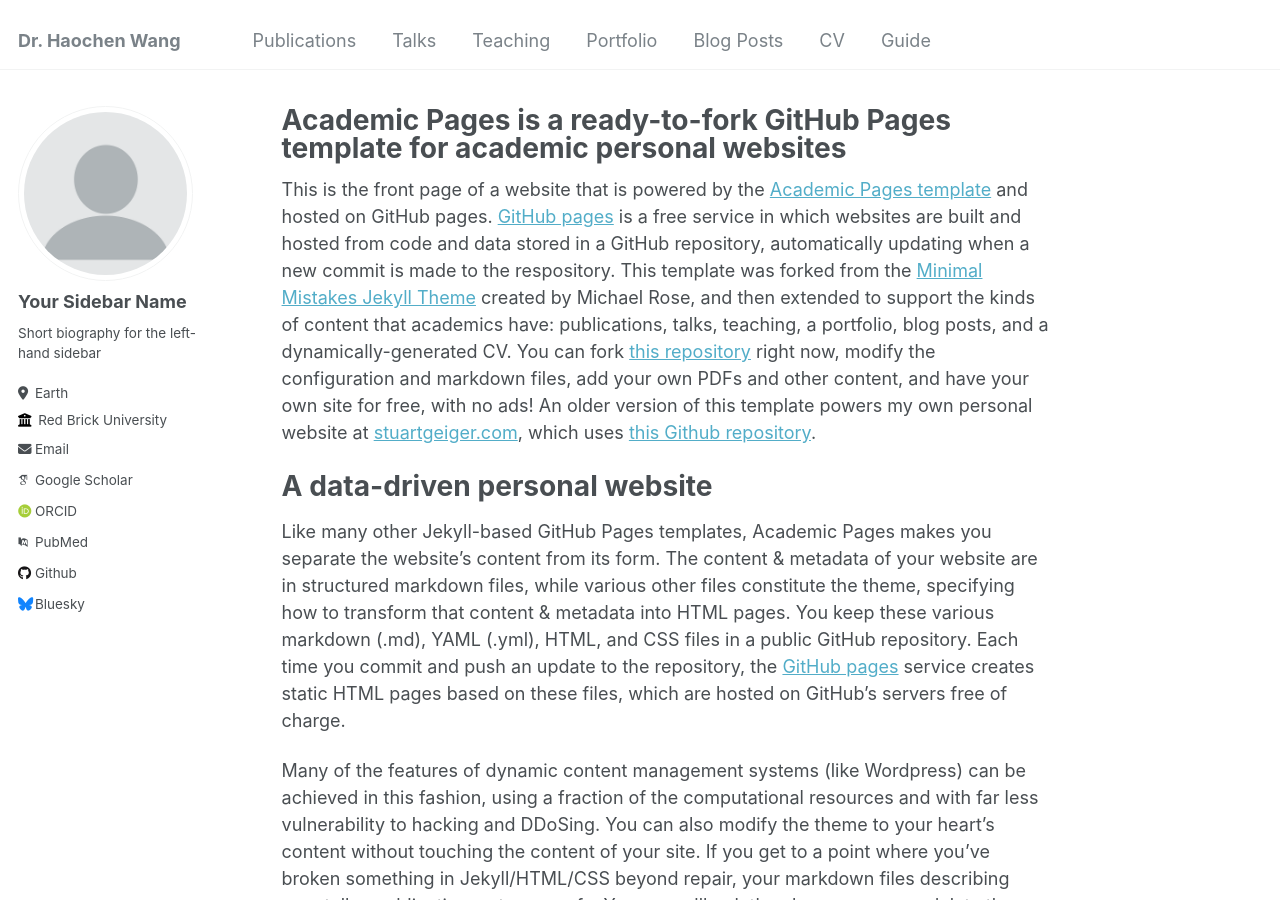
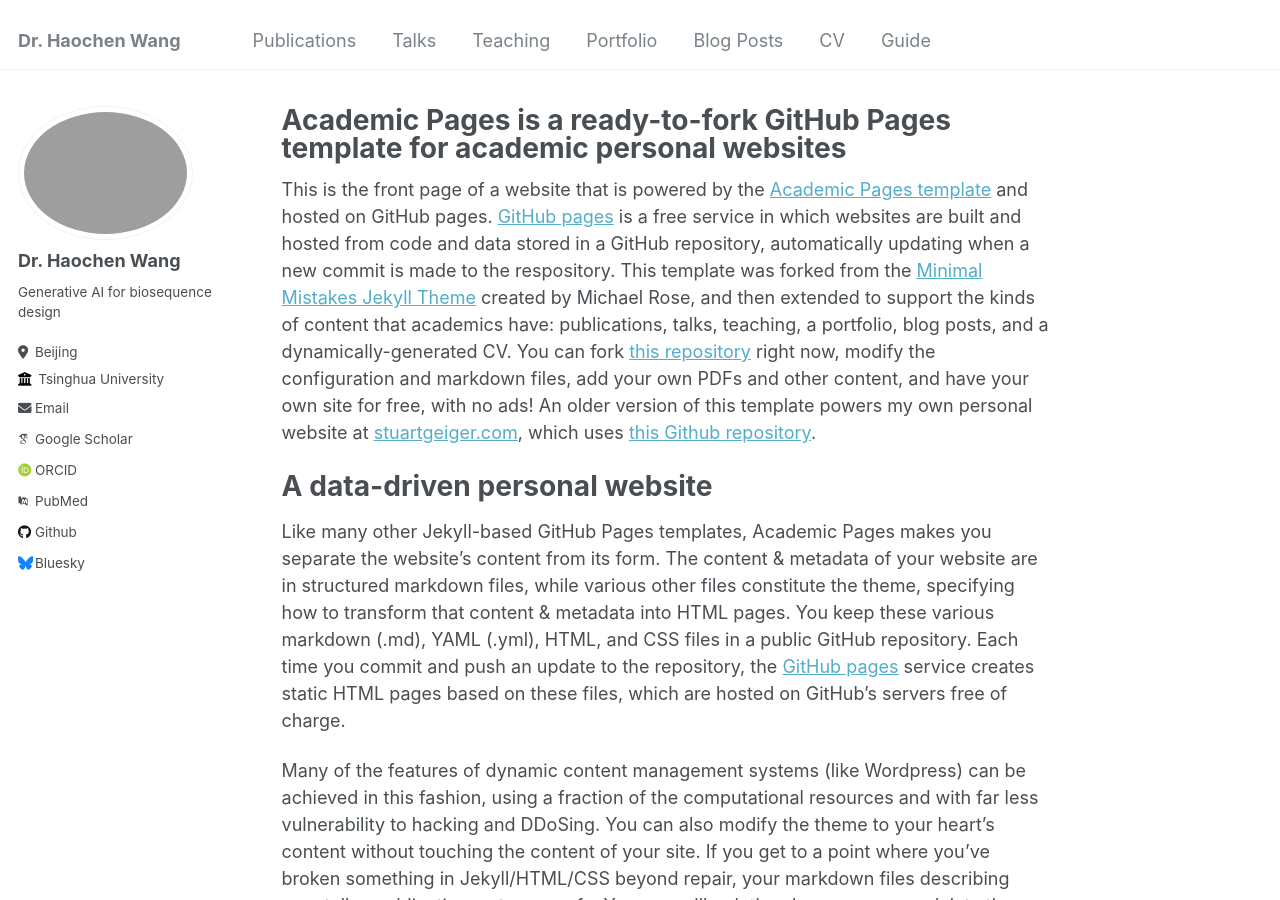
Before and after one commit to HaochenW/HaochenW.github.io, a Jekyll site: the page built from _pages/about.md, in a window 1280 px wide and 900 px high. Built offline with Jekyll 4.4.1, drawn with Linux system fonts in a browser that asks for light colours; some web fonts are replaced.

Commit message:
Update _config.yml

```diff
--- a/_config.yml
+++ b/_config.yml
@@ -21,14 +21,14 @@
 #               Additional customization can be done by editing /_includes/author-profile.html
 author:
   # Biographic information
-  avatar           : "profile.png"
-  name             : "Your Sidebar Name"
+  avatar           : "photo.png"
+  name             : "Dr. Haochen Wang"
   pronouns         : # example: "she/her"
-  bio              : "Short biography for the left-hand sidebar"
-  location         : "Earth"
-  employer         : "Red Brick University"
+  bio              : "Generative AI for biosequence design"
+  location         : "Beijing"
+  employer         : "Tsinghua University"
   uri              : # URL
-  email            : "none@example.org"
+  email            : "hcwang1996@gmail.com"
 
   # Academic websites
   arxiv            : # URL - Update with the correct link to your profile
```
